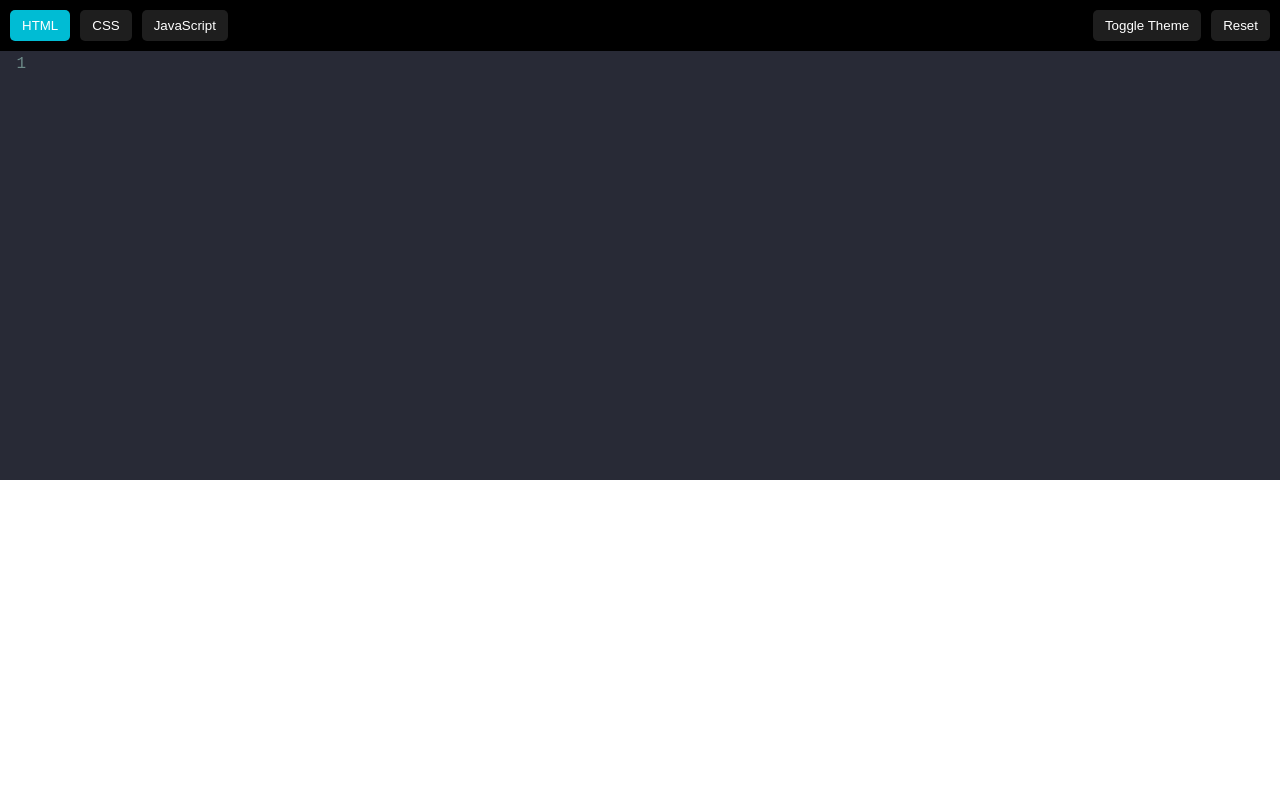
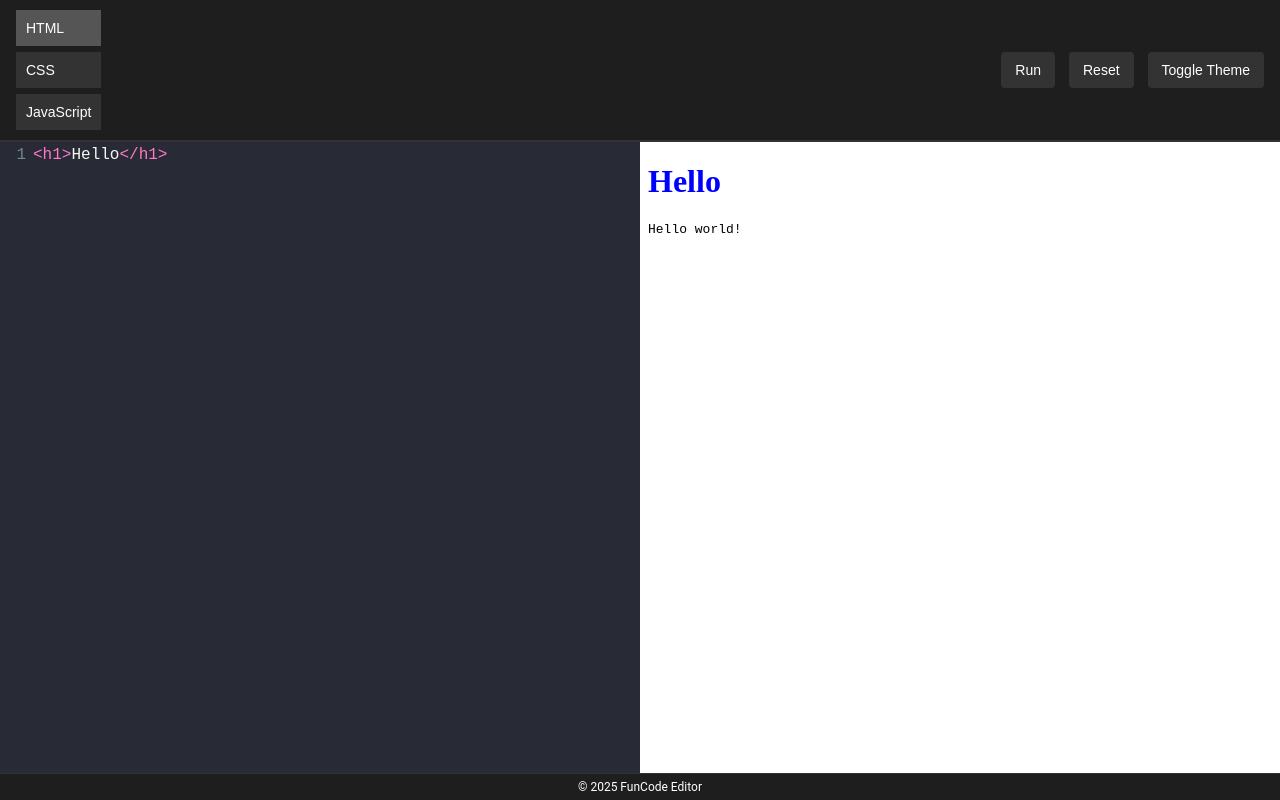
Before and after one commit to slide-t/smartkids-editor, a plain HTML site: page index.html in a window 1280 px wide. Drawn offline with nearby package versions, Linux system fonts and the light colour scheme.

Commit message:
Update index.html

```diff
--- a/index.html
+++ b/index.html
@@ -1,4 +1,222 @@
-<!DOCTYPE html><html lang="en">
+<!DOCTYPE html>
+<html lang="en">
+<head>
+  <meta charset="UTF-8" />
+  <meta name="viewport" content="width=device-width, initial-scale=1.0"/>
+  <title>Kid-Friendly Code Editor</title>
+
+  <!-- CodeMirror Core -->
+  <link rel="stylesheet" href="https://cdnjs.cloudflare.com/ajax/libs/codemirror/5.65.13/codemirror.min.css">
+  <script src="https://cdnjs.cloudflare.com/ajax/libs/codemirror/5.65.13/codemirror.min.js"></script>
+
+  <!-- CodeMirror Modes -->
+  <script src="https://cdnjs.cloudflare.com/ajax/libs/codemirror/5.65.13/mode/xml/xml.min.js"></script>
+  <script src="https://cdnjs.cloudflare.com/ajax/libs/codemirror/5.65.13/mode/javascript/javascript.min.js"></script>
+  <script src="https://cdnjs.cloudflare.com/ajax/libs/codemirror/5.65.13/mode/css/css.min.js"></script>
+
+  <!-- CodeMirror Addons -->
+  <script src="https://cdnjs.cloudflare.com/ajax/libs/codemirror/5.65.13/addon/edit/closetag.min.js"></script>
+  <script src="https://cdnjs.cloudflare.com/ajax/libs/codemirror/5.65.13/addon/edit/closebrackets.min.js"></script>
+
+  <!-- Dark Theme -->
+  <link rel="stylesheet" href="https://cdnjs.cloudflare.com/ajax/libs/codemirror/5.65.13/theme/dracula.min.css" />
+
+  <style>
+    body {
+      margin: 0;
+      font-family: 'Roboto', sans-serif;
+      background: #121212;
+      color: #fff;
+      display: flex;
+      flex-direction: column;
+      height: 100vh;
+    }
+
+    header {
+      display: flex;
+      justify-content: space-between;
+      align-items: center;
+      padding: 10px 16px;
+      background: #1e1e1e;
+      border-bottom: 2px solid #333;
+    }
+
+    .tabs {
+      display: flex;
+      flex-direction: column;
+      gap: 6px;
+    }
+
+    .tabs button {
+      background: #333;
+      color: #fff;
+      border: none;
+      padding: 10px;
+      text-align: left;
+      cursor: pointer;
+      transition: background 0.3s;
+      font-size: 14px;
+    }
+
+    .tabs button.active {
+      background: #555;
+    }
+
+    .actions button {
+      margin-left: 10px;
+      padding: 10px 14px;
+      font-size: 14px;
+      background: #333;
+      color: white;
+      border: none;
+      cursor: pointer;
+      border-radius: 4px;
+    }
+
+    main {
+      flex: 1;
+      display: flex;
+      overflow: hidden;
+    }
+
+    #editors {
+      display: flex;
+      flex-direction: column;
+      width: 50%;
+    }
+
+    .editor-container {
+      flex: 1;
+      display: none;
+    }
+
+    .editor-container.active {
+      display: block;
+    }
+
+    iframe {
+      width: 50%;
+      border: none;
+      background: white;
+    }
+
+    .CodeMirror {
+      height: 100%;
+      font-size: 16px;
+    }
+
+    footer {
+      text-align: center;
+      padding: 6px;
+      background: #1e1e1e;
+      font-size: 12px;
+      border-top: 1px solid #333;
+    }
+  </style>
+</head>
+<body>
+
+  <header>
+    <div class="tabs">
+      <button class="tab-button active" data-tab="html">HTML</button>
+      <button class="tab-button" data-tab="css">CSS</button>
+      <button class="tab-button" data-tab="js">JavaScript</button>
+    </div>
+    <div class="actions">
+      <button onclick="runCode()">Run</button>
+      <button onclick="resetCode()">Reset</button>
+      <button onclick="toggleTheme()">Toggle Theme</button>
+    </div>
+  </header>
+
+  <main>
+    <div id="editors">
+      <div id="html" class="editor-container active">
+        <textarea id="htmlEditor">&lt;h1&gt;Hello&lt;/h1&gt;</textarea>
+      </div>
+      <div id="css" class="editor-container">
+        <textarea id="cssEditor">h1 { color: blue; }</textarea>
+      </div>
+      <div id="js" class="editor-container">
+        <textarea id="jsEditor">console.log("Hello world!");</textarea>
+      </div>
+    </div>
+
+    <iframe id="preview"></iframe>
+  </main>
+
+  <footer>© 2025 FunCode Editor</footer>
+
+  <script>
+    let isDark = true;
+    const theme = "dracula";
+    const editors = {};
+
+    // Create CodeMirror instances
+    function setupEditor(id, mode) {
+      return CodeMirror.fromTextArea(document.getElementById(id + "Editor"), {
+        mode: mode,
+        theme: theme,
+        lineNumbers: true,
+        autoCloseTags: true,
+        autoCloseBrackets: true,
+        indentUnit: 2,
+        extraKeys: { "Ctrl-Space": "autocomplete" }
+      });
+    }
+
+    editors.html = setupEditor("html", "xml");
+    editors.css = setupEditor("css", "css");
+    editors.js = setupEditor("js", "javascript");
+
+    // Default tab switching
+    document.querySelectorAll(".tab-button").forEach(btn => {
+      btn.addEventListener("click", () => {
+        document.querySelectorAll(".tab-button").forEach(b => b.classList.remove("active"));
+        btn.classList.add("active");
+
+        document.querySelectorAll(".editor-container").forEach(c => c.classList.remove("active"));
+        document.getElementById(btn.dataset.tab).classList.add("active");
+        editors[btn.dataset.tab].refresh();
+      });
+    });
+
+    function runCode() {
+      const html = editors.html.getValue();
+      const css = "<style>" + editors.css.getValue() + "</style>";
+      const js = "<script>const log = console.log; console.log = function(msg){ document.body.innerHTML += '<pre>' + msg + '</pre>'; log.apply(console, arguments); };" + editors.js.getValue() + "<\/script>";
+
+      const output = html + css + js;
+      const iframe = document.getElementById("preview");
+      iframe.srcdoc = output;
+    }
+
+    function resetCode() {
+      editors.html.setValue("<h1>Hello</h1>");
+      editors.css.setValue("h1 { color: blue; }");
+      editors.js.setValue("console.log(\"Hello world!\");");
+      runCode();
+    }
+
+    function toggleTheme() {
+      isDark = !isDark;
+      const newTheme = isDark ? "dracula" : "default";
+      Object.values(editors).forEach(editor => editor.setOption("theme", newTheme));
+      document.body.style.background = isDark ? "#121212" : "#f5f5f5";
+      document.body.style.color = isDark ? "#fff" : "#000";
+    }
+
+    // Initial run
+    runCode();
+  </script>
+</body>
+</html>
+
+
+
+
+
+<!--<!DOCTYPE html><html lang="en">
 <head>
   <meta charset="UTF-8" />
   <meta name="viewport" content="width=device-width, initial-scale=1.0" />
```
